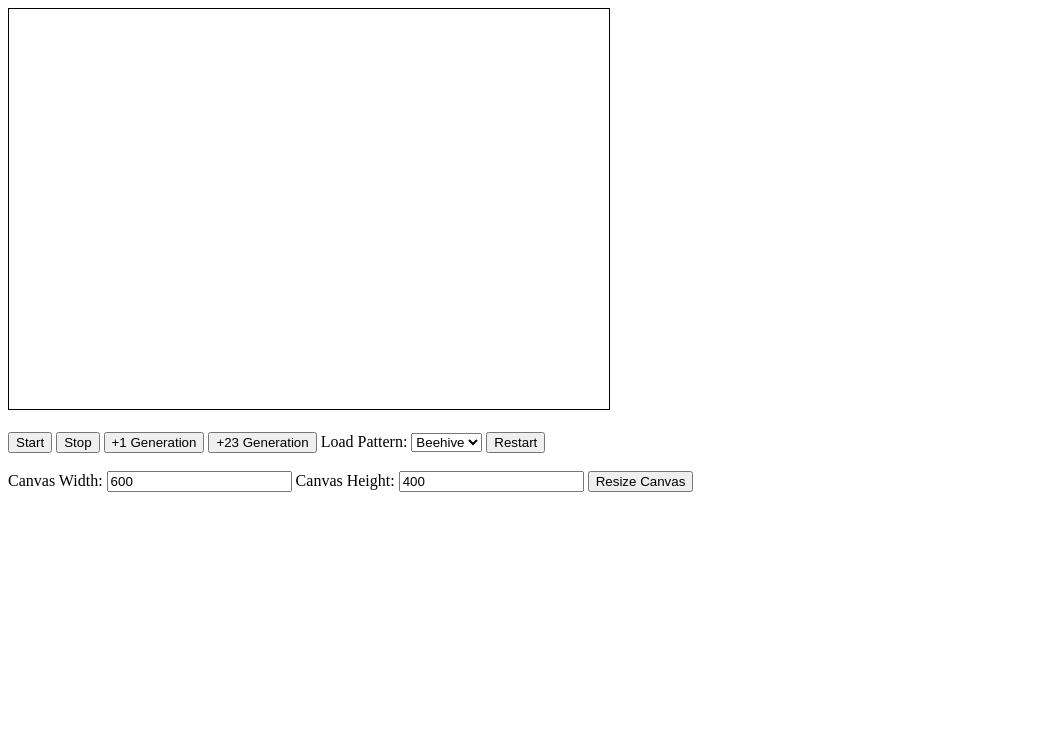
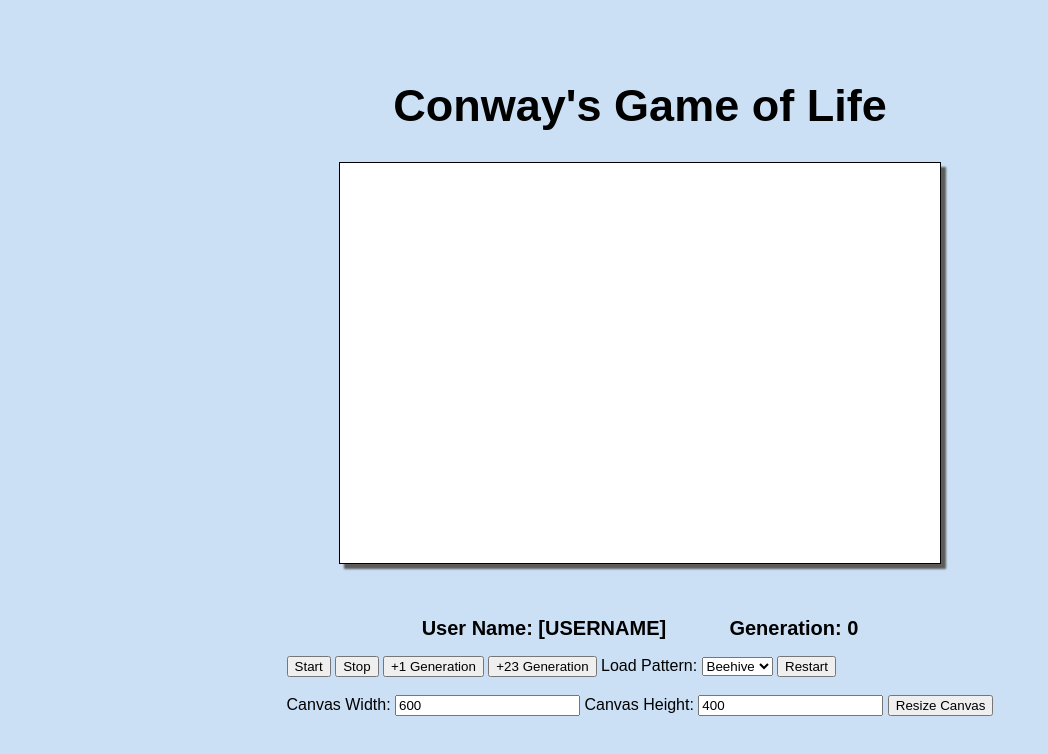
Before and after one commit to tarna/GameOfLife, a plain HTML site: page main.html in a window 1280 px wide. Shown: the whole page, without its empty margins (0-1048 px from the left). Drawn offline with Linux system fonts and the light colour scheme.

Commit message:
Added styling, generation count, and username place

```diff
--- a/main.css
+++ b/main.css
@@ -1,3 +1,38 @@
-canvas {
-  border: 1px solid black;
+body{
+  background-color: #cce0f5;
+  font-family: Arial, sans-serif;
+  display: flex;
+  flex-direction: column;
+  align-items: center;
+  justify-content: flex-start;
+  height: 100vh;
+  padding-top: 50px;
+  margin: 0;
 }
+
+canvas{
+  border: 1px solid rgb(0, 0, 0);
+  background-color: #ffffff;
+  box-shadow: 5px 5px 2px rgb(91, 91, 91);}
+
+h1{
+  font-size: 45px;
+  font-weight: bold;
+  margin-bottom: 30px;
+}
+
+h2{
+  font-size: 20px;
+  font-weight: bold;
+  display: flex;
+  flex-direction: row;
+  justify-content: space-around;
+  width:500px;
+}
+
+.buttons{
+  display: flex;
+  flex-direction: row;
+  align-items: center;
+  justify-content: flex-start;
+}
--- a/main.html
+++ b/main.html
@@ -9,9 +9,17 @@
 </head>
 
 <body>
+    <h1>Conway's Game of Life</h1>
     <canvas id="gameCanvas" width="600" height="400"></canvas>
     <br>
     <br>
+    <div id="labels">
+    <h2>
+        <div id="user">User Name: <span id="userName">[USERNAME]</span></div>
+        <div id="generation">Generation: <span id="generationCount">0</span></div>
+    </h2>
+</div>
+    <div id="buttons">
         <button id="startButton">Start</button>
         <button id="stopButton">Stop</button>
 
@@ -34,6 +42,10 @@
         <input type="number" id="canvasHeight" value="400" min="100">
 
         <button id="resizeCanvasButton">Resize Canvas</button>
+    </div>
+
+
+
 </body>
 
 </html>
--- a/main.js
+++ b/main.js
@@ -9,6 +9,9 @@ let numCols = Math.floor(canvas.width / cellSize);
 
 //Animation speed
 const animationSpeed = 250; //milliseconds
+
+let generationCount = 0;
+
 
 //Calculate grid dimensions
 function calculateDimensions() {
@@ -82,6 +85,9 @@ function updateGrid(){
         }
     }
     grid = newGrid;
+    //Update generation
+    generationCount++;
+    document.getElementById('generationCount').textContent = generationCount;
 }
 
 //Count live neighbors
@@ -151,6 +157,8 @@ document.getElementById('restartButton').addEventListener('click', function () {
     cancelAnimationFrame(animationId);
     grid = createGrid();
     drawGrid();
+    generationCount = 0;
+    document.getElementById('generationCount').textContent = generationCount;
 });
 
 //Plus one generation
@@ -188,6 +196,9 @@ document.getElementById('patternButton').addEventListener('change', function ()
 
 //Resize canvas
 document.getElementById('resizeCanvasButton').addEventListener('click', function () {
+    generationCount = 0;
+    document.getElementById('generationCount').textContent = generationCount;
+
     const newWidth = parseInt(document.getElementById('canvasWidth').value);
     const newHeight = parseInt(document.getElementById('canvasHeight').value);
 
```
Lines whose indentation alone changed are shown as unchanged.
